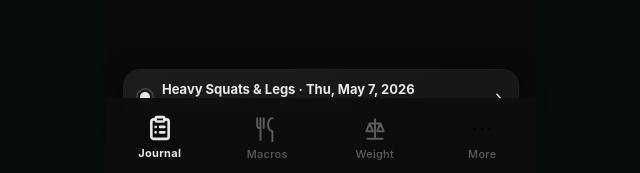
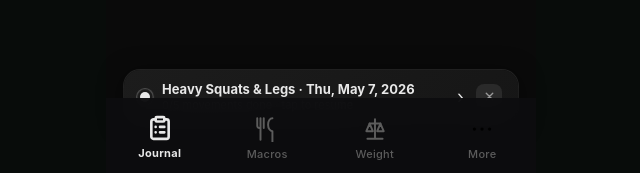
Before and after one commit to seankizy/bodybuilding-app, a React (Vite) app: page / in a window 1280 px wide. Shown: the part 605-778 px from the top of the page, without its empty margins (319-959 px from the left). Built offline with nearby package versions, Linux system fonts and the light colour scheme.

Commit message:
Update App.jsx

```diff
--- a/src/App.jsx
+++ b/src/App.jsx
@@ -153,7 +153,22 @@ const MESO_START = "2026-05-07"; // week 1 anchor (first logged session)
 
 // ── HELPERS ──────────────────────────────────────────────────────────────────
 function todayStr() {
-  return new Date().toISOString().slice(0, 10);
+  // IMPORTANT: use LOCAL date components, not toISOString() which is UTC-based.
+  // toISOString() rolls over to the next calendar day ~4-5 hours early for US timezones
+  // (e.g. 8pm Eastern is already after midnight UTC), which silently broke "today" for
+  // macros, journal entries, and cycle tracking in the evening.
+  const d = new Date();
+  const y = d.getFullYear();
+  const m = String(d.getMonth() + 1).padStart(2, "0");
+  const day = String(d.getDate()).padStart(2, "0");
+  return `${y}-${m}-${day}`;
+}
+function localDateStr(d) {
+  // Same local-date logic as todayStr(), for an arbitrary Date object (not just "now")
+  const y = d.getFullYear();
+  const m = String(d.getMonth() + 1).padStart(2, "0");
+  const day = String(d.getDate()).padStart(2, "0");
+  return `${y}-${m}-${day}`;
 }
 function restToSeconds(restStr) {
   if (!restStr) return 60;
@@ -533,7 +548,7 @@ function pushPullBalance(entries) {
   const PULL_MUSCLES = new Set(["Back", "Biceps"]);
   const cutoff = new Date();
   cutoff.setDate(cutoff.getDate() - 8);
-  const cutoffStr = cutoff.toISOString().slice(0, 10);
+  const cutoffStr = localDateStr(cutoff);
   let push = 0, pull = 0, legs = 0;
   const LEG_MUSCLES = new Set(["Quads", "Hamstrings", "Glutes", "Calves"]);
   entries.filter(e => e.date >= cutoffStr).forEach(e => {
@@ -617,7 +632,7 @@ async function downloadCoachPDF(entries, weightLog, mesoInfo, windowDays = 35) {
   text("Coach Report", MARGIN, y, { size: 28, bold: true, color: BLACK }); y += 20;
   const today = entries.length ? entries.map(e => e.date).sort().slice(-1)[0] : todayStr();
   const cutoff = new Date(today); cutoff.setDate(cutoff.getDate() - windowDays);
-  const cutoffStr = cutoff.toISOString().slice(0, 10);
+  const cutoffStr = localDateStr(cutoff);
   const fmtD = (d) => new Date(d + "T12:00:00").toLocaleDateString("en-US", { month: "short", day: "numeric" });
   text(`${fmtD(cutoffStr)} - ${fmtD(today)}, ${today.slice(0,4)}  ·  Generated ${new Date().toLocaleDateString("en-US", { month: "long", day: "numeric", year: "numeric" })}`, MARGIN, y, { size: 10.5, color: MID });
   y += 16; hr(y, BLACK, 1); y += 26;
@@ -889,6 +904,16 @@ export default function App() {
   const [showChef, setShowChef] = useState(false);
   const [showMesoEdit, setShowMesoEdit] = useState(false);
   const [showMoreMenu, setShowMoreMenu] = useState(false);
+  const [dismissedResumeIds, setDismissedResumeIds] = useState(() => {
+    try { return JSON.parse(localStorage.getItem("wj_dismissed_resume") || "[]"); } catch { return []; }
+  });
+  function dismissResume(id) {
+    setDismissedResumeIds(prev => {
+      const next = [...prev, id];
+      try { localStorage.setItem("wj_dismissed_resume", JSON.stringify(next)); } catch {}
+      return next;
+    });
+  }
   const [showAnchorEdit, setShowAnchorEdit] = useState(false);
   const [anchorEditValue, setAnchorEditValue] = useState("");
   const [timerState, setTimerState] = useState(null);
@@ -1177,7 +1202,7 @@ export default function App() {
   // (Separate from the journal list filter below, which only *displays* today's incomplete
   // session to avoid clutter — but a workout started days ago and never finished should
   // still be resumable.)
-  const incompleteSessions = entries.filter(e => !e.completedAt).sort((a, b) => b.date.localeCompare(a.date));
+  const incompleteSessions = entries.filter(e => !e.completedAt && !dismissedResumeIds.includes(e.id)).sort((a, b) => b.date.localeCompare(a.date));
   const inProgressSession = incompleteSessions[0] ?? null;
   const sorted = [...entries]
     .sort((a, b) => b.date.localeCompare(a.date))
@@ -1614,7 +1639,7 @@ export default function App() {
                   }
                   // If all 5 training days are now accounted for since the current cycle anchor, start a new one
                   if (trainingDayNums.every(dn => completedInCycle.has(dn))) {
-                    saveCycleAnchor(new Date().toISOString().slice(0, 10));
+                    saveCycleAnchor(todayStr());
                   }
                   return updated;
                 });
@@ -2230,7 +2255,7 @@ Respond with ONLY this JSON object as your final message, no markdown:
           </div>
         )}
 
-        <ResumeBar session={inProgressSession && activeId !== inProgressSession?.id ? inProgressSession : null} onResume={() => { setActiveId(inProgressSession.id); setTab("journal"); setView("entry"); }} />
+        <ResumeBar session={inProgressSession && activeId !== inProgressSession?.id ? inProgressSession : null} onResume={() => { setActiveId(inProgressSession.id); setTab("journal"); setView("entry"); }} onDismiss={() => dismissResume(inProgressSession.id)} />
         <BottomNav tab={tab} setTab={setTab} onOpenMenu={() => setShowMoreMenu(true)} />
         <MoreMenu open={showMoreMenu} onClose={() => setShowMoreMenu(false)} onSelect={(id) => { setShowMoreMenu(false); setTab(id); setView("journal"); }} />
       </Shell>
@@ -2306,7 +2331,7 @@ Respond with ONLY this JSON object as your final message, no markdown:
             MEV = minimum effective volume · MAV = max adaptive (the productive zone) · MRV = max recoverable. Stay in the green band for growth; back off if you're over MRV repeatedly.
           </div>
         </div>
-        <ResumeBar session={inProgressSession && activeId !== inProgressSession?.id ? inProgressSession : null} onResume={() => { setActiveId(inProgressSession.id); setTab("journal"); setView("entry"); }} />
+        <ResumeBar session={inProgressSession && activeId !== inProgressSession?.id ? inProgressSession : null} onResume={() => { setActiveId(inProgressSession.id); setTab("journal"); setView("entry"); }} onDismiss={() => dismissResume(inProgressSession.id)} />
         <BottomNav tab={tab} setTab={setTab} onOpenMenu={() => setShowMoreMenu(true)} />
         <MoreMenu open={showMoreMenu} onClose={() => setShowMoreMenu(false)} onSelect={(id) => { setShowMoreMenu(false); setTab(id); setView("journal"); }} />
       </Shell>
@@ -2327,7 +2352,7 @@ Respond with ONLY this JSON object as your final message, no markdown:
     const heatDays = [];
     for (let i = 69; i >= 0; i--) {
       const d = new Date(); d.setDate(d.getDate() - i);
-      const str = d.toISOString().slice(0, 10);
+      const str = localDateStr(d);
       heatDays.push({ date: str, count: heatmap[str] || 0 });
     }
     const completedSessions = heatDays.filter(d => d.count > 0).length;
@@ -2482,7 +2507,7 @@ Respond with ONLY this JSON object as your final message, no markdown:
 
           <div style={{ height: 20 }} />
         </div>
-        <ResumeBar session={inProgressSession && activeId !== inProgressSession?.id ? inProgressSession : null} onResume={() => { setActiveId(inProgressSession.id); setTab("journal"); setView("entry"); }} />
+        <ResumeBar session={inProgressSession && activeId !== inProgressSession?.id ? inProgressSession : null} onResume={() => { setActiveId(inProgressSession.id); setTab("journal"); setView("entry"); }} onDismiss={() => dismissResume(inProgressSession.id)} />
         <BottomNav tab={tab} setTab={setTab} onOpenMenu={() => setShowMoreMenu(true)} />
         <MoreMenu open={showMoreMenu} onClose={() => setShowMoreMenu(false)} onSelect={(id) => { setShowMoreMenu(false); setTab(id); setView("journal"); }} />
       </Shell>
@@ -2705,7 +2730,7 @@ Respond with ONLY this JSON object as your final message, no markdown:
             </div>
           );
         })()}
-        <ResumeBar session={inProgressSession && activeId !== inProgressSession?.id ? inProgressSession : null} onResume={() => { setActiveId(inProgressSession.id); setTab("journal"); setView("entry"); }} />
+        <ResumeBar session={inProgressSession && activeId !== inProgressSession?.id ? inProgressSession : null} onResume={() => { setActiveId(inProgressSession.id); setTab("journal"); setView("entry"); }} onDismiss={() => dismissResume(inProgressSession.id)} />
         <BottomNav tab={tab} setTab={setTab} onOpenMenu={() => setShowMoreMenu(true)} />
         <MoreMenu open={showMoreMenu} onClose={() => setShowMoreMenu(false)} onSelect={(id) => { setShowMoreMenu(false); setTab(id); setView("journal"); }} />
       </Shell>
@@ -2861,7 +2886,7 @@ Respond with ONLY this JSON object as your final message, no markdown:
             </div>
           </div>
         )}
-        <ResumeBar session={inProgressSession && activeId !== inProgressSession?.id ? inProgressSession : null} onResume={() => { setActiveId(inProgressSession.id); setTab("journal"); setView("entry"); }} />
+        <ResumeBar session={inProgressSession && activeId !== inProgressSession?.id ? inProgressSession : null} onResume={() => { setActiveId(inProgressSession.id); setTab("journal"); setView("entry"); }} onDismiss={() => dismissResume(inProgressSession.id)} />
         <BottomNav tab={tab} setTab={setTab} onOpenMenu={() => setShowMoreMenu(true)} />
         <MoreMenu open={showMoreMenu} onClose={() => setShowMoreMenu(false)} onSelect={(id) => { setShowMoreMenu(false); setTab(id); setView("journal"); }} />
       </Shell>
@@ -3166,7 +3191,7 @@ Respond with ONLY this JSON object as your final message, no markdown:
           </div>
         </div>
       )}
-      <ResumeBar session={inProgressSession && activeId !== inProgressSession?.id ? inProgressSession : null} onResume={() => { setActiveId(inProgressSession.id); setTab("journal"); setView("entry"); }} />
+      <ResumeBar session={inProgressSession && activeId !== inProgressSession?.id ? inProgressSession : null} onResume={() => { setActiveId(inProgressSession.id); setTab("journal"); setView("entry"); }} onDismiss={() => dismissResume(inProgressSession.id)} />
       <BottomNav tab={tab} setTab={setTab} onOpenMenu={() => setShowMoreMenu(true)} />
         <MoreMenu open={showMoreMenu} onClose={() => setShowMoreMenu(false)} onSelect={(id) => { setShowMoreMenu(false); setTab(id); setView("journal"); }} />
     </Shell>
@@ -3349,22 +3374,23 @@ function MoreMenu({ open, onClose, onSelect }) {
   );
 }
 
-function ResumeBar({ session, onResume }) {
+function ResumeBar({ session, onResume, onDismiss }) {
   if (!session) return null;
   const mvTotal = session.movements.length;
   const mvDone = session.movements.filter(m => m.doneAt).length;
   const isToday = session.date === todayStr();
   const dateLabel = isToday ? "" : ` · ${fmtDate(session.date)}`;
   return (
-    <div onClick={onResume} style={{
+    <div style={{
       position: "fixed", bottom: 72, left: "50%", transform: "translateX(-50%)",
       width: "calc(100% - 36px)", maxWidth: 394,
       background: "linear-gradient(135deg, #1c1c1c, #161616)",
       borderRadius: 16, padding: "11px 16px",
       display: "flex", alignItems: "center", gap: 12,
-      cursor: "pointer", zIndex: 49,
+      zIndex: 49,
       boxShadow: `0 4px 24px rgba(0,0,0,0.5), 0 0 0 1px ${LAKE.sky}22`,
     }}>
+      <div onClick={onResume} style={{ display: "flex", alignItems: "center", gap: 12, flex: 1, minWidth: 0, cursor: "pointer" }}>
         {/* Animated pulse dot */}
         <div style={{ position: "relative", flexShrink: 0 }}>
           <div style={{ width: 10, height: 10, borderRadius: "50%", background: LAKE.sky }} />
@@ -3379,6 +3405,11 @@ function ResumeBar({ session, onResume }) {
           </div>
         </div>
         <div style={{ fontSize: 18, color: LAKE.sky, flexShrink: 0 }}>›</div>
+      </div>
+      <button onClick={(e) => { e.stopPropagation(); if (window.confirm("Dismiss this in-progress session? It stays in your history — this just stops the reminder.")) onDismiss(); }}
+        style={{ width: 26, height: 26, borderRadius: 8, background: "#2a2a2a", border: "none", cursor: "pointer", display: "flex", alignItems: "center", justifyContent: "center", flexShrink: 0 }}>
+        <X size={13} color="#9a9a9a" strokeWidth={2.5} />
+      </button>
     </div>
   );
 }
```
Lines whose indentation alone changed are shown as unchanged.
